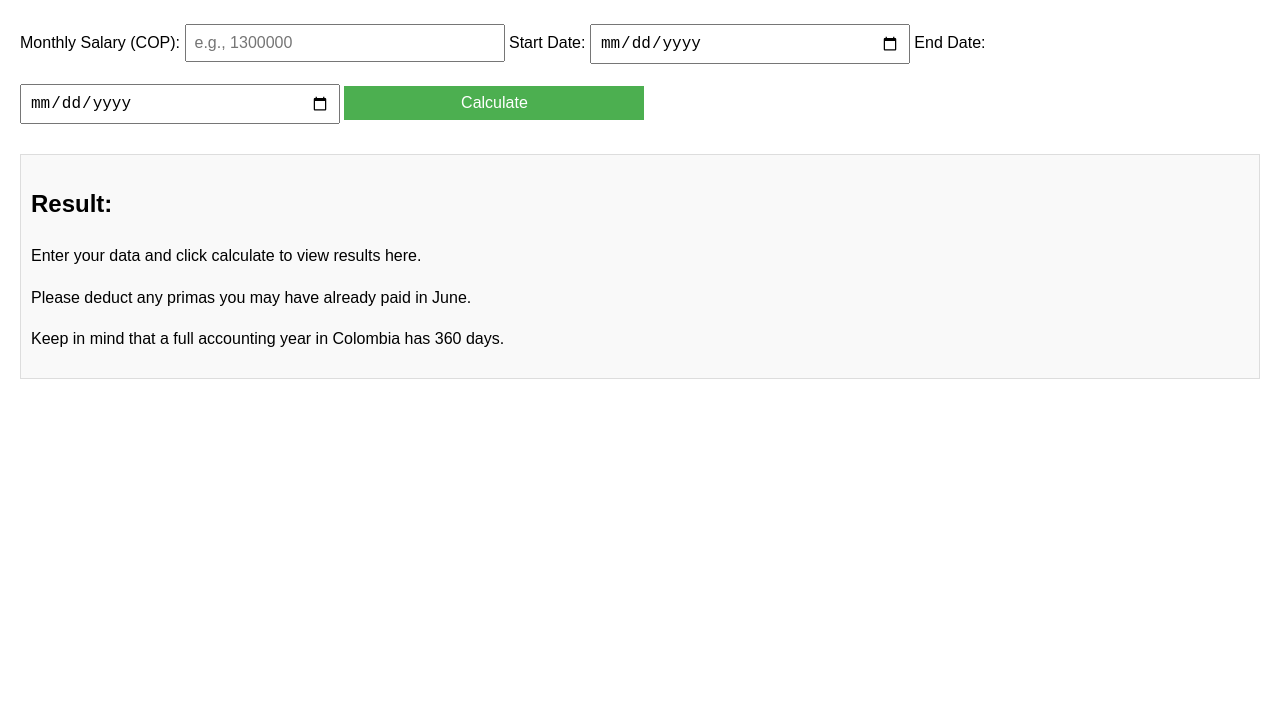
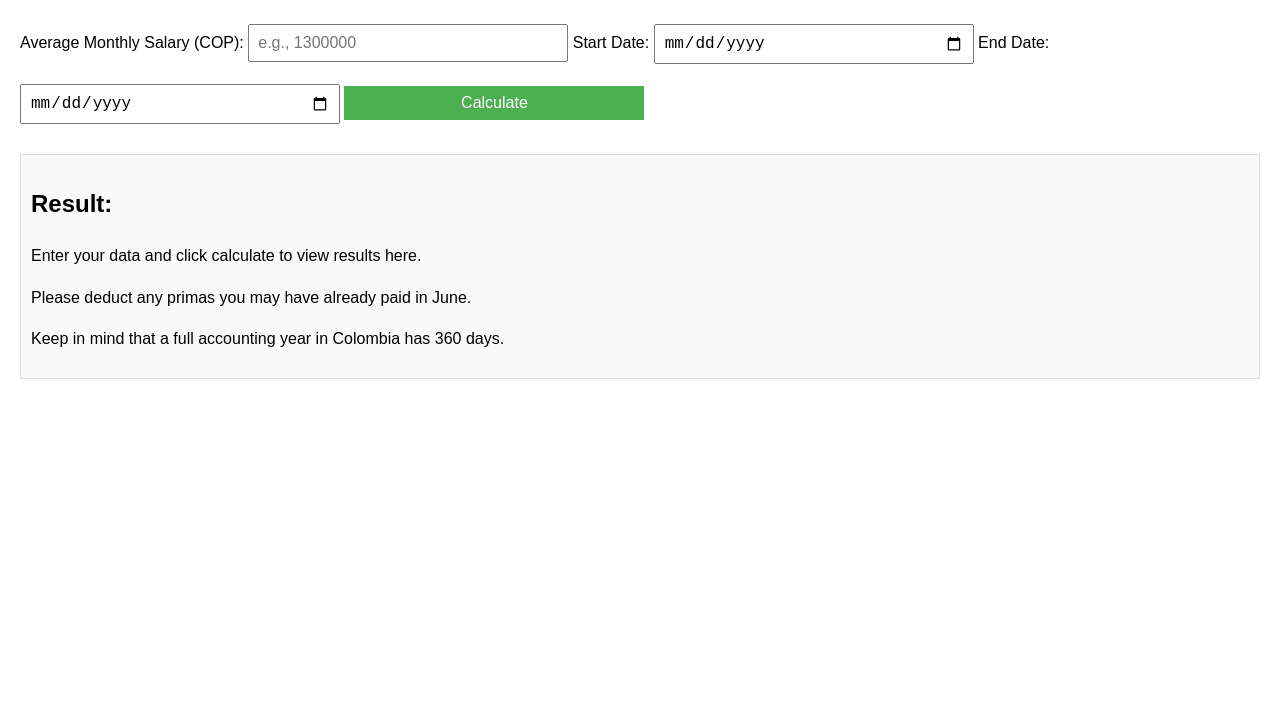
Before and after one commit to jmvbxx/col-liquidacion, a plain HTML site: page index.html in a window 1280 px wide. Shown: the part 80-800 px from the top of the page. Drawn offline with Linux system fonts and the light colour scheme.

Commit message:
Fix description

```diff
--- a/index.html
+++ b/index.html
@@ -16,7 +16,7 @@
 <body>
 <h1>Liquidacion Calculator</h1>
 <form id="severance-form">
-    <label for="salary">Monthly Salary (COP):</label>
+    <label for="salary">Average Monthly Salary (COP):</label>
     <input type="number" id="salary" placeholder="e.g., 1300000" required>
 
     <label for="startDate">Start Date:</label>
```
